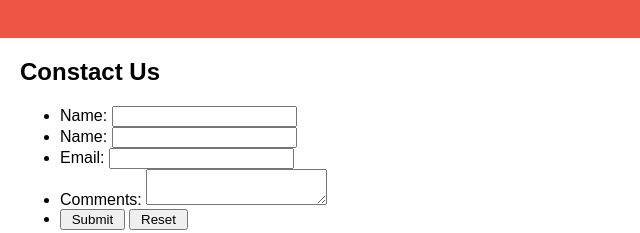
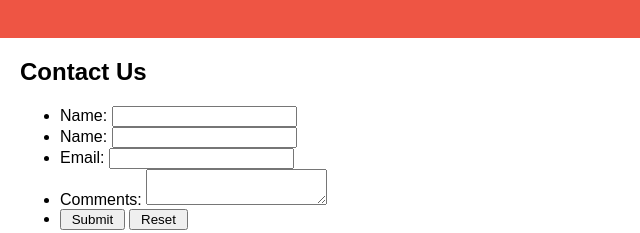
Before and after one commit to moneytech/webd, a plain HTML site: page contact.html in a window 1280 px wide. Shown: the part 208-441 px from the top of the page, 0-640 px from the left. Drawn offline with Linux system fonts and the light colour scheme.

Commit message:
Update contact.html

```diff
--- a/contact.html
+++ b/contact.html
@@ -17,7 +17,7 @@
    <h1>Contact Us</h1>
   </header>
   <section>
-   <h1>Constact Us</h1>
+   <h1>Contact Us</h1>
    <form action="contact.html" method="post">
      <ul>
       <li>
```
